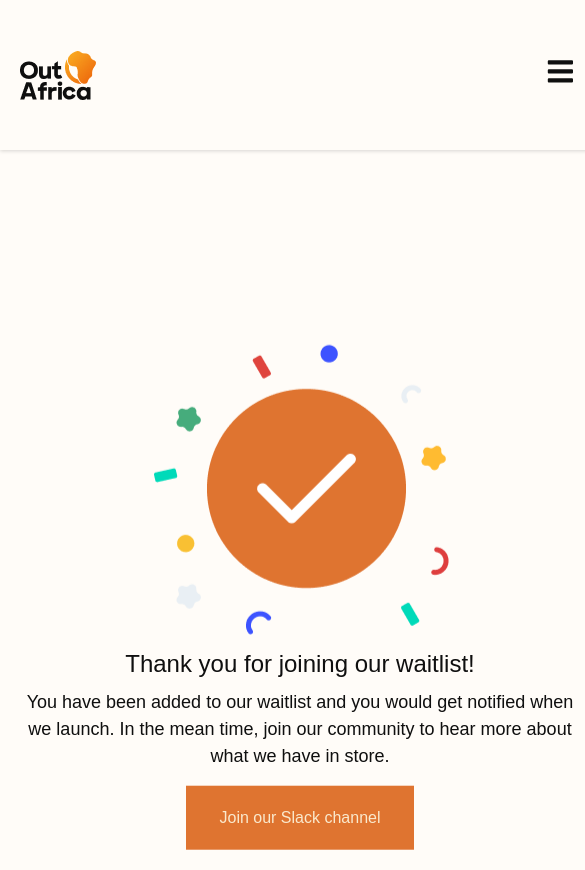
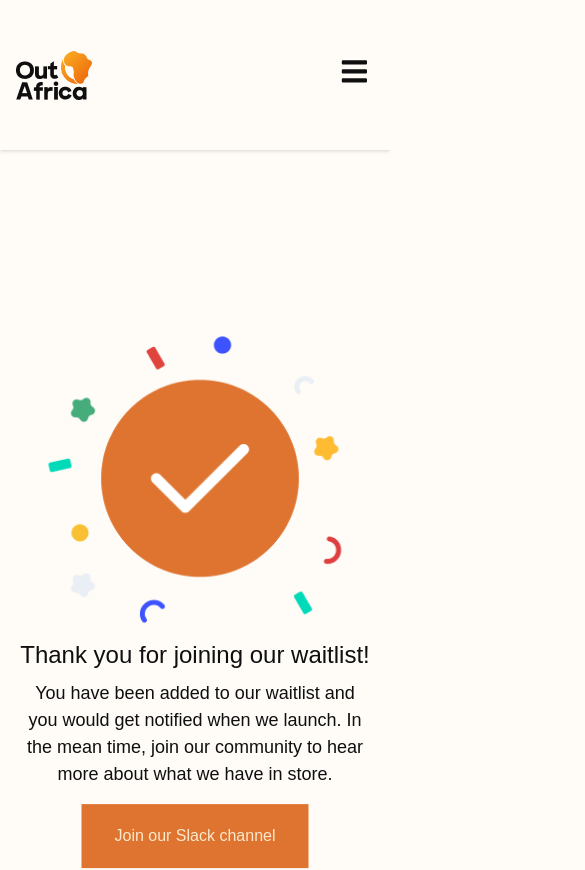
Before and after one commit to Ola-Adeeko/out-africa, a React (Create React App) app: page /register/success in a window 390 px wide. Shown: the top 870 px of the page, 585 px wide, since content can reach past the window. Built offline with nearby package versions, Linux system fonts and the light colour scheme.

Commit message:
responsiveness

```diff
--- a/public/index.html
+++ b/public/index.html
@@ -3,7 +3,7 @@
   <head>
     <meta charset="utf-8" />
     <link rel="icon" href="%PUBLIC_URL%/logo3.png" />
-    <meta name="viewport" content="width=device-width, initial-scale=1" />
+    <meta name="viewport" content="width=device-width, initial-scale=1.0" />
     <meta name="theme-color" content="#000000" />
     <meta
       name="description"
--- a/src/App.css
+++ b/src/App.css
@@ -13,39 +13,27 @@ body {
 }
 @media (max-width: 75em) {
   /* For Tab-land  75em= 1200px/16px */
-  html {
-    /* font-size: 56.25%; */
-  }
   .App {
-    width: 1200px;
+    max-width: 75rem;
   }
 }
 @media (max-width: 56.25em) {
   /* For Tab-port  56.25em= 900px/16px */
-  html {
-    /* font-size: 50%; */
-  }
   .App {
-    width: 900px;
+    max-width: 56.25rem;
   }
 } /* 1rem = 8px; 8px/16 = 50% */
 
 @media (max-width: 37.5em) {
   /* For phone 37.5em= 600px/16px */
-  html {
-    /* font-size: 31.25%; */
-  }
   .App {
-    width: 600px;
+    max-width: 37.5rem;
   }
 }
 /* 1rem = 4px; 5px/16 = 31.25% */
 
 @media (min-width: 112.5em) {
   /* For big-desktop 112.5em= 1800px/16px */
-  html {
-    font-size: 75%;
-  }
   .App {
     width: 1800px;
   }
--- a/src/component/card/card.css
+++ b/src/component/card/card.css
@@ -1,14 +1,14 @@
 .card {
-  width: 20.438rem;
-  height: 27.25rem;
+  max-width: 20.438rem;
+  min-height: 27.25rem;
   display: flex;
   flex-direction: column;
   gap: 1rem;
   position: relative;
 }
 .card-img {
-  height: 11.5rem;
-  width: 15.063rem;
+  min-height: 11.5rem;
+  min-width: 15.063rem;
   background: #fae9cd;
   margin: 0 auto;
   margin-bottom: 1rem;
@@ -22,8 +22,10 @@
   font-size: 1rem;
   font-weight: 400;
   color: #575757;
-  width: 18.563rem;
+  /* width: 18.563rem; */
+  width: 92%;
   line-height: 25.6px;
+  margin-bottom: 3rem;
 }
 .card-link {
   position: absolute;
@@ -43,16 +45,21 @@
 
 @media (max-width: 56.25em) {
   /* For Tab-port  56.25em= 900px/16px */
-  html {
-    /* font-size: 50%; */
-  }
   .card {
     padding: 3rem 6rem;
     border: #df7430 solid 4px;
-    border-radius: 50px 0px 100px 0px;
+    border-radius: 50px 0px 0px 50px;
   }
   .card-link {
     position: absolute;
     bottom: 30px;
   }
 }
+@media (max-width: 37.5em) {
+  .card {
+    padding: 1rem;
+    border-radius: 30px 0px 0px 30px;
+    align-items: center;
+    text-align: center;
+  }
+}
--- a/src/component/footer/footer.css
+++ b/src/component/footer/footer.css
@@ -33,8 +33,8 @@
 .footer-list > ul {
   list-style: none;
   display: flex;
-
   gap: 50px;
+  padding: 0;
 }
 .footer-list > ul > li {
   cursor: pointer;
@@ -42,18 +42,12 @@
 
 @media (max-width: 75em) {
   /* For Tab-land  75em= 1200px/16px */
-  html {
-    /* font-size: 56.25%; */
-  }
   .footer {
     padding: 40px 40px;
   }
 }
 @media (max-width: 56.25em) {
   /* For Tab-port  56.25em= 900px/16px */
-  html {
-    /* font-size: 50%; */
-  }
   .footer {
     padding: 20px;
     flex-direction: column-reverse;
@@ -62,13 +56,10 @@
     gap: 1rem;
   }
 }
-/* 1rem = 8px; 8px/16 = 50% */
 
 @media (max-width: 37.5em) {
   /* For phone 37.5em= 600px/16px */
-  html {
-    /* font-size: 31.25%; */
-  }
+
   .footer {
     padding: 20px;
     flex-direction: column-reverse;
@@ -83,11 +74,3 @@
     transform: scale(0.7);
   }
 }
-/* 1rem = 4px; 5px/16 = 31.25% */
-
-@media (min-width: 112.5em) {
-  /* For big-desktop 112.5em= 1800px/16px */
-  html {
-    font-size: 75%;
-  }
-} /* 1rem = 12px; 12px/16 = 75% */
--- a/src/component/intro/intro.css
+++ b/src/component/intro/intro.css
@@ -12,7 +12,8 @@
 .intro-box {
   display: flex;
   flex-direction: column;
-  max-width: 41.875rem;
+  /* max-width: 41.875rem; */
+  max-width: 100%;
 }
 
 .intro-content {
@@ -43,7 +44,8 @@
   font-weight: 400;
   font-size: 1.125rem;
   color: #575757;
-  max-width: 37.063rem;
+  /* max-width: 37.063rem; */
+  max-width: 90%;
   line-height: 28.8px;
 }
 .intro-content > :nth-child(4) {
@@ -55,27 +57,22 @@
   position: relative;
   overflow: hidden;
 }
-.spork {
-  /* width: 614px; */
+.intro-right .spork {
   height: 680px;
   margin: auto;
   margin-top: 40px;
   overflow: hidden;
-  /* border: solid 1px black; */
   border-radius: 0px 0px 25px 65px/255px 225px 25px 252px;
 }
-.spork > img {
+.intro-right .spork > img {
   height: 100%;
-  /* width: 100%; */
   transform: scale(1.1);
   object-fit: contain;
 }
 
 @media (max-width: 75em) {
   /* For Tab-land  75em= 1200px/16px */
-  html {
-    /* font-size: 56.25%; */
-  }
+
   .intro {
     padding: 0 50px;
   }
@@ -88,12 +85,11 @@
   .break {
     display: none;
   }
+}
 
 @media (max-width: 56.25em) {
   /* For Tab-port  56.25em= 900px/16px */
-    html {
-      /* font-size: 50%; */
-    }
+
   .intro {
     display: block;
     text-align: center;
@@ -111,16 +107,15 @@
   .intro-right {
     display: none;
   }
-  } /* 1rem = 8px; 8px/16 = 50% */
+}
 
 @media (max-width: 37.5em) {
   /* For phone 37.5em= 600px/16px */
-    html {
-      /* font-size: 31.25%; */
-    }
+
   .intro {
     display: block;
     text-align: center;
+    padding: 0;
   }
   .intro-box {
     max-width: 50rem;
@@ -134,6 +129,11 @@
   .break {
     display: none;
   }
+  .intro-content > :nth-child(2) {
+    font-size: 2.5rem;
+    color: #0f0f0f;
+    line-height: 48px;
+  }
   .intro-content > :nth-child(4) {
     margin: auto;
     margin-top: 2rem;
@@ -141,15 +141,4 @@
   .intro-right {
     display: none;
   }
-  } /* 1rem = 4px; 5px/16 = 31.25% */
-
-  @media (min-width: 112.5em) {
-    /* For big-desktop 112.5em= 1800px/16px */
-    html {
-      font-size: 75%;
 }
-    .intro {
-      background: red;
-    }
-  } /* 1rem = 12px; 12px/16 = 75% */
-}
--- a/src/component/navbar/navbar.css
+++ b/src/component/navbar/navbar.css
@@ -103,44 +103,17 @@
 
 @media (max-width: 75em) {
   /* For Tab-land  75em= 1200px/16px */
-  html {
-    /* font-size: 56.25%; */
-  }
-  .navbar {
-    width: 1200px;
-  }
+
   .bar {
     margin: auto 50px;
   }
 }
-@media (max-width: 56.25em) {
-  /* For Tab-port  56.25em= 900px/16px */
-  html {
-    /* font-size: 50%; */
-  }
-  .navbar {
-    width: 900px;
-  }
-} /* 1rem = 8px; 8px/16 = 50% */
 
 @media (max-width: 37.5em) {
   /* For phone 37.5em= 600px/16px */
-  html {
-    /* font-size: 31.25%; */
-  }
-  .navbar {
-    width: 600px;
-  }
+
   .bar {
-    margin: auto 20px;
-    gap: 110px;
+    margin: auto 1rem;
+    /* gap: 110px; */
   }
 }
-/* 1rem = 4px; 5px/16 = 31.25% */
-
-@media (min-width: 112.5em) {
-  /* For big-desktop 112.5em= 1800px/16px */
-  html {
-    font-size: 75%;
-  }
-} /* 1rem = 12px; 12px/16 = 75% */
--- a/src/component/register/register.css
+++ b/src/component/register/register.css
@@ -11,7 +11,7 @@
 
 .reg-container {
   margin-top: 100px;
-  width: 541px;
+  max-width: 541px;
   display: flex;
   flex-direction: column;
   gap: 30px;
@@ -29,15 +29,17 @@
 }
 
 .form-head {
-  width: 447px;
-  height: 56px;
+  /* max-width: 27.938rem; */
+  width: 70%;
+  height: 3.5rem;
   display: flex;
   justify-content: space-around;
   align-items: center;
   background: #f9fafb;
 }
 .form-head .form-type {
-  width: 213.5px;
+  /* width: 13.344rem; */
+  width: 48%;
   height: 44px;
   color: #828282;
   font-weight: 500;
@@ -48,7 +50,8 @@
   cursor: pointer;
 }
 .form-head .form-type-active {
-  width: 213.5px;
+  /* width: 213.5px; */
+  width: 50%;
   height: 44px;
   background: #ffffff;
   color: #1d1d1b;
@@ -59,8 +62,6 @@
   justify-content: center;
   box-shadow: 0px 1px 2px 0px #1018280f;
   border-radius: 6px;
-
-  /* box-shadow: 0px 1px 3px 0px #1018281A; */
 }
 
 .r-form {
@@ -74,15 +75,13 @@
   width: 541px;
 }
 .r-form button {
-  width: 541px;
+  width: 100%;
   height: 74px;
 }
 
 @media (max-width: 75em) {
   /* For Tab-land  75em= 1200px/16px */
-  html {
-    /* font-size: 56.25%; */
-  }
+
   .reg-page {
     margin-top: 200px;
     margin-bottom: 150px;
@@ -90,10 +89,21 @@
 }
 @media (max-width: 56.25em) {
   /* For Tab-port  56.25em= 900px/16px */
-  html {
-    /* font-size: 31.25%; */
-  }
+
   .reg-container {
     margin-top: 30px;
   }
 }
+@media (max-width: 37.5em) {
+  /* For phone 37.5em= 600px/16px */
+
+  .form-head {
+    width: 90%;
+  }
+  .r-form input {
+    width: 90vw;
+  }
+  .r-form button {
+    width: 90vw;
+  }
+}
--- a/src/component/success/success.css
+++ b/src/component/success/success.css
@@ -1,25 +1,27 @@
 .success-page {
-  margin-top: 150px;
-  height: calc(100vh - 150px);
+  margin-top: 11.25rem;
+  /* height: calc(100vh - 11.25rem); */
+  min-height: 100vh;
   position: relative;
   background: #fffcf8;
 }
 .success-container {
-  width: 564px;
-  height: 504.59px;
+  max-width: 35.25rem;
+  min-height: 31.54rem;
   position: absolute;
   top: 50%;
   left: 50%;
   transform: translate(-50%, -50%);
   display: flex;
   flex-direction: column;
-  gap: 16px;
+  gap: 1rem;
   align-items: center;
 }
 .success-icon {
-  height: 286.59px;
-  width: 292.06px;
+  max-height: 17.912rem;
+  max-width: 18.254rem;
 }
+
 @keyframes animation {
   0% {
     transform: scale(0);
@@ -32,6 +34,8 @@
   }
 }
 .success-icon > img {
+  width: 100%;
+  height: 100%;
   animation-name: animation;
   animation-duration: 1s;
   animation-timing-function: ease-in-out;
@@ -44,13 +48,14 @@
   gap: 10px;
 }
 .success-content > :nth-child(1) {
-  font-size: 24px;
+  font-size: 1.5rem;
   font-weight: 500;
   line-height: 31.2px;
   color: #0f0f0f;
+  text-align: center;
 }
 .success-content > :nth-child(2) {
-  font-size: 18px;
+  font-size: 1.125rem;
   font-weight: 400;
   line-height: 27px;
   color: #0f0f0f;
@@ -60,11 +65,15 @@
 
 @media (max-width: 75em) {
   /* For Tab-land  75em= 1200px/16px */
-  html {
-    /* font-size: 56.25%; */
-  }
+
   .success-page {
-    margin-top: 250px;
     margin-bottom: 150px;
   }
 }
+
+@media (max-width: 37.5em) {
+  /* For phone 37.5em= 600px/16px */
+  .success-container {
+    width: 90%;
+  }
+}
--- a/src/component/waitlist/waitlist.css
+++ b/src/component/waitlist/waitlist.css
@@ -12,10 +12,10 @@
   display: flex;
   justify-content: flex-start;
   align-items: center;
-  font-size: 48px;
+  font-size: 3rem;
   font-weight: 600;
-  line-height: 62.4px;
-  max-width: 697px;
+  line-height: 3.9rem;
+  max-width: 43.56rem;
 }
 .list-btn {
   width: 25%;
@@ -28,7 +28,8 @@
   margin-top: 4.75rem;
   display: flex;
   justify-content: space-between;
-  align-items: flex-end;
+  gap: clamp(1rem, 2rem, 3rem);
+  align-items: flex-start;
 }
 .list-lower > :last-child > .card-link {
   color: #bdbdbd;
@@ -39,9 +40,7 @@
 
 @media (max-width: 75em) {
   /* For Tab-land  75em= 1200px/16px */
-  html {
-    /* font-size: 56.25%; */
-  }
+
   .list {
     margin-top: 50px;
     padding: 40px 50px;
@@ -57,9 +56,7 @@
 }
 @media (max-width: 56.25em) {
   /* For Tab-port  56.25em= 900px/16px */
-  html {
-    /* font-size: 50%; */
-  }
+
   .list {
     height: fit-content;
     margin-top: 0;
@@ -98,13 +95,10 @@
   .list-lower > img {
     display: none;
   }
-} /* 1rem = 8px; 8px/16 = 50% */
+}
 
 @media (max-width: 37.5em) {
   /* For phone 37.5em= 600px/16px */
-  html {
-    /* font-size: 31.25%; */
-  }
 
   .list {
     height: fit-content;
@@ -117,9 +111,10 @@
     padding-bottom: 20px;
   }
   .list-btn {
-    justify-content: flex-start;
+    justify-content: center;
     margin: auto;
     margin-top: 1.5rem;
+    width: 100%;
   }
   .list-text {
     display: block;
@@ -136,11 +131,3 @@
     margin-bottom: 5rem;
   }
 }
-/* 1rem = 4px; 5px/16 = 31.25% */
-
-@media (min-width: 112.5em) {
-  /* For big-desktop 112.5em= 1800px/16px */
-  html {
-    font-size: 75%;
-  }
-} /* 1rem = 12px; 12px/16 = 75% */
```
Also changed, not shown: src/component/form-input/form-input.css (+10 -10 lines), src/component/intro/intro.jsx (+2 -14 lines). Lines whose indentation alone changed are shown as unchanged.
